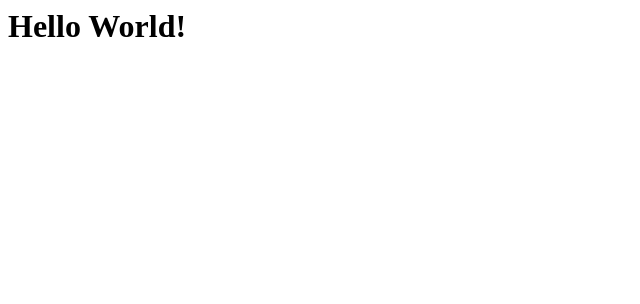
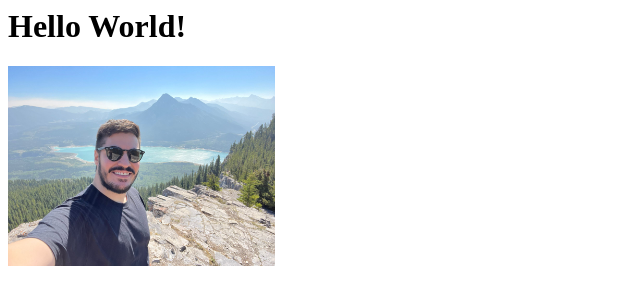
Before and after one commit to PedroVLeao/pedrovleao.github.io, a plain HTML site: page index.html in a window 1280 px wide. Shown: the whole page, without its empty margins (0-640 px from the left). Drawn offline with Linux system fonts and the light colour scheme.

Commit message:
add image2

```diff
--- a/index.html
+++ b/index.html
@@ -1,4 +1,7 @@
 <html>
 <h1>Hello World!</h1>
+<div>
+    <img src="image.jpeg" height="200">
+</div>
 
 </html>
```
